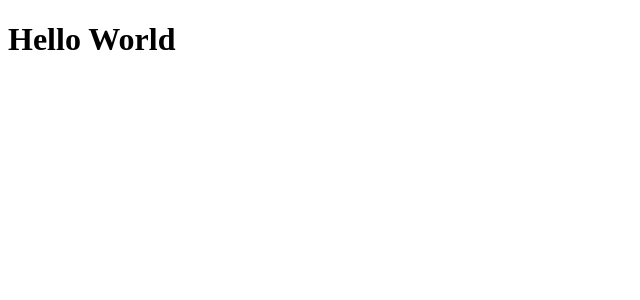
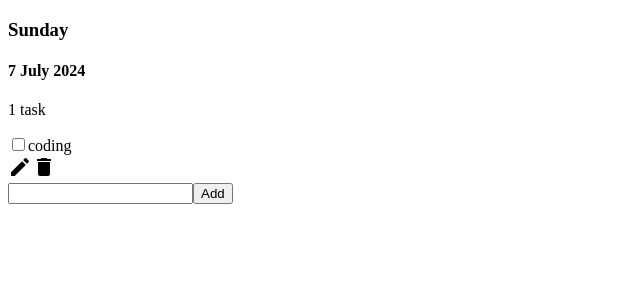
Before and after one commit to clarkanastasia/todo-list-typescript, a React (Vite) app in the folder frontend/: page / in a window 1280 px wide. Shown: the top 300 px of the page, without its empty margins (0-640 px from the left). Built offline with nearby package versions, Linux system fonts and the light colour scheme.

Commit message:
feat: create ToDoList component

```diff
--- a/frontend/src/App.tsx
+++ b/frontend/src/App.tsx
@@ -1,9 +1,10 @@
 import './App.css'
+import ToDoList from './ToDoList'
 
 function App() {
 
   return (
-    <h1>Hello World</h1>
+    <ToDoList />
   )
 }
 
--- /dev/null
+++ b/frontend/src/ToDoList.tsx
@@ -0,0 +1,93 @@
+import { FormEvent, useState } from "react";
+import EditIcon from '@mui/icons-material/Edit';
+import DeleteIcon from '@mui/icons-material/Delete';
+
+const getDayOfWeek = () => {
+  const date = new Date();
+  const dayNames = ['Sunday', 'Monday', 'Tuesday', 'Wednesday', 'Thursday', 'Friday', 'Saturday'];
+  return dayNames[date.getDay()];
+};
+
+const getFullDate = () => {
+  const date = new Date();
+  const day = date.getDate();
+  const monthNames = ['January', 'February', 'March', 'April', 'May', 'June', 'July', 'August', 'September', 'October', 'November', 'December'];
+  const month = monthNames[date.getMonth()];
+  const year = date.getFullYear();
+  return `${day} ${month} ${year}`;
+};
+
+const ToDoList = () => {
+
+  const [tasks, setTasks] = useState<string[]>(["coding"]);
+  const [checkedState, setCheckedState] = useState(new Array(tasks.length).fill(false));
+  const [newTask, setNewTask] = useState<string>("");
+
+  const addTask = (event: FormEvent<HTMLFormElement>) => {
+    event.preventDefault();
+    setTasks([...tasks, newTask]);
+    setNewTask("");
+  }
+
+  const removeTask = (index: number) => {
+    const updatedList = tasks.filter((_, idx) => idx !== index );
+    setTasks(updatedList);
+  }
+
+  const handleCheckboxChange = (index: number) => {
+    const updatedCheckedState = checkedState.map((item, idx) =>
+      idx === index ? !item : item
+  );
+    setCheckedState(updatedCheckedState);
+};
+
+  return(
+    <div className="main">
+      <div className="background" >
+        <div className="interface">
+          <div className="heading">
+            <div className="leftColumn">
+              <h3>{getDayOfWeek()}</h3>
+              <h4>{getFullDate()}</h4>
+            </div>
+            <div className="rightColumn">
+              <p>{`${tasks.length} ${tasks.length === 1 ? 'task' : 'tasks'}`}</p>
+            </div>
+          </div>
+          <div className="tasks">
+            {tasks.map((task, index) =>
+            <div key={index} className={`checkBox ${checkedState[index] ? 'checked' : ''}`}>
+              <label>
+                <input
+                type="checkbox"
+                id={`task-${index}`}
+                name={task} value={task}
+                onChange={() => handleCheckboxChange(index)}
+                checked={checkedState[index]}/>
+                {task}
+              </label>
+              <div>
+                <EditIcon />
+                <DeleteIcon onClick={() =>removeTask(index)}/>
+              </div>
+            </div>
+            )}
+          </div>
+          <div className="addTask">
+                <form onSubmit={addTask}>
+                  <input
+                    type="text"
+                    name="newTask"
+                    value={newTask}
+                    onChange={(event)=> setNewTask(event?.target.value)}
+                  />
+                  <button type="submit">Add</button>
+                </form>
+          </div>
+        </div>
+      </div>
+    </div>
+  )
+}
+
+export default ToDoList
```
